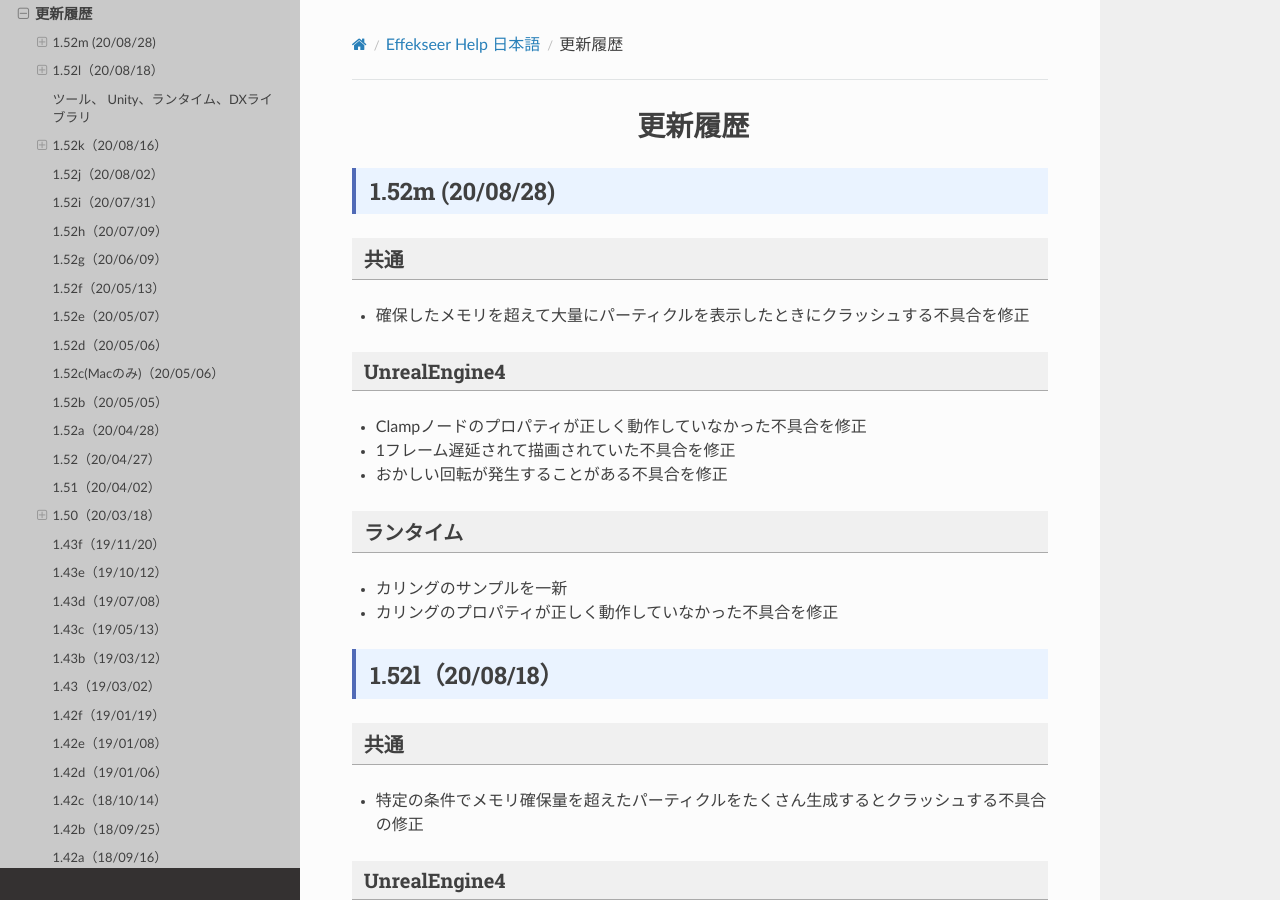
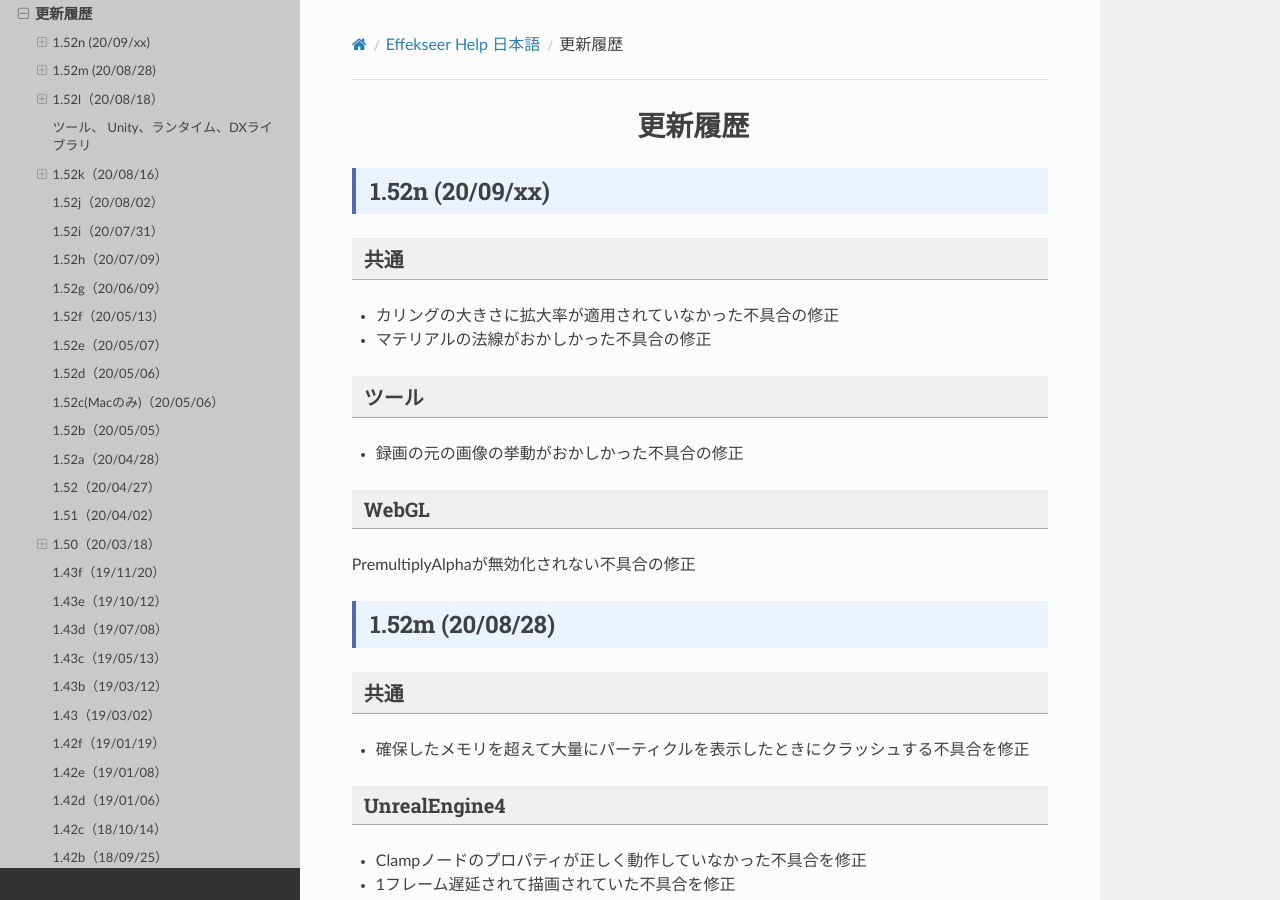
Before and after one commit to effekseer/docs_tool, a Sphinx documentation site: the page built from source/ja/releasenotes.md, in a window 1280 px wide and 900 px high. Built offline with Sphinx 7.4.7 and the Read the Docs theme 2.0.0, drawn with Linux system fonts in a browser that asks for light colours; nearby versions of some CDN libraries; library files that are not in the unit come from our copies.

Commit message:
Documentation work

```diff
--- a/source/ja/releasenotes.md
+++ b/source/ja/releasenotes.md
@@ -1,4 +1,19 @@
 # 更新履歴
+
+## 1.52n (20/09/xx)
+
+### 共通
+
+- カリングの大きさに拡大率が適用されていなかった不具合の修正
+- マテリアルの法線がおかしかった不具合の修正
+
+### ツール
+
+- 録画の元の画像の挙動がおかしかった不具合の修正
+
+### WebGL
+
+PremultiplyAlphaが無効化されない不具合の修正
 
 ## 1.52m (20/08/28)
 
```
Also changed, not shown: source/en/releasenotes.md (+15 -0 lines).
